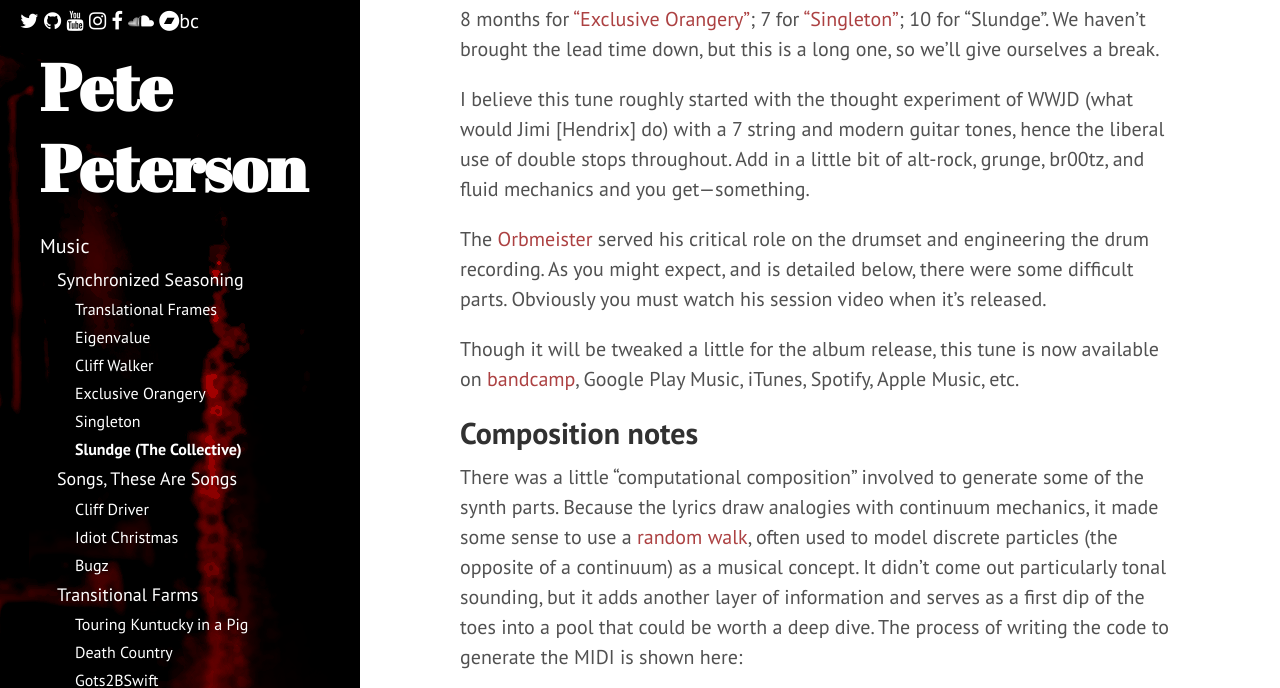
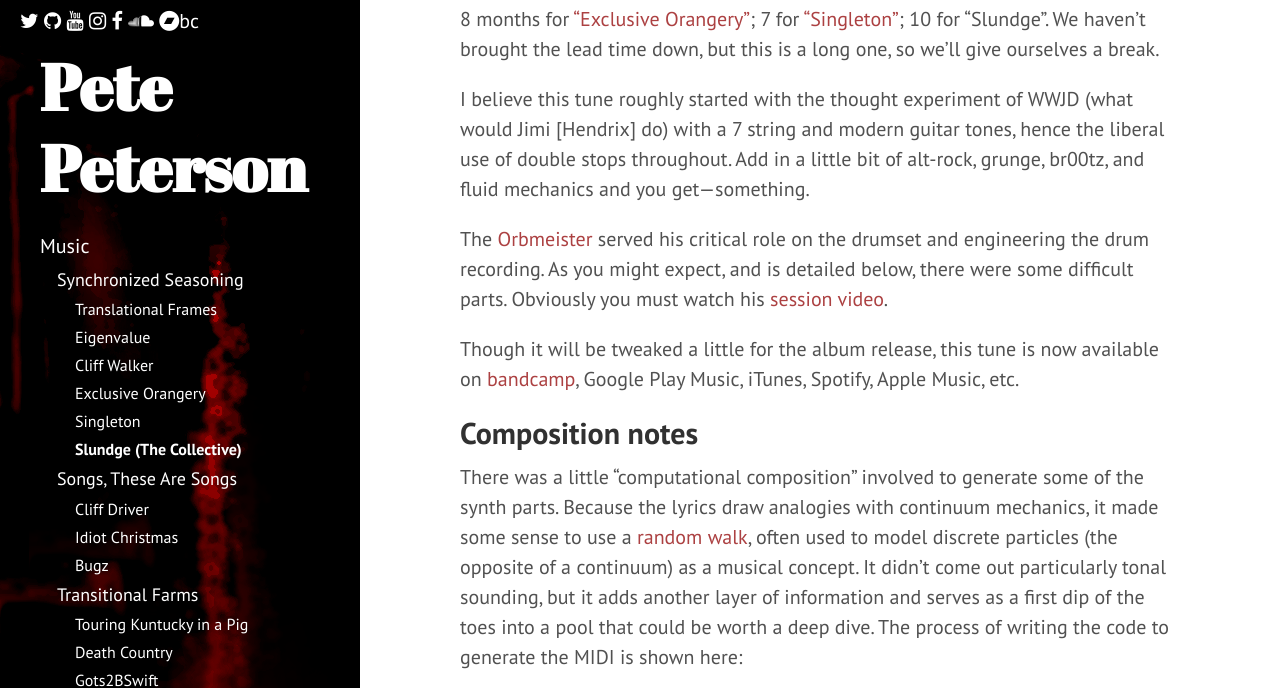
Before and after one commit to petepm/petepm.github.io, a Jekyll site: the page built from music/synchronized-seasoning/slundge.md, in a window 1280 px wide and 900 px high, scrolled down 425 px, cut to the strip 34-722 px from the top of the window. Built offline with Jekyll 4.4.1, drawn with Linux system fonts in a browser that asks for light colours; nearby versions of some CDN libraries; comment, search, counter and statistics services are not loaded.

Commit message:
Add Slundge drum session video link

```diff
--- a/music/synchronized-seasoning/slundge.md
+++ b/music/synchronized-seasoning/slundge.md
@@ -24,7 +24,8 @@ you get---something.
 The [Orbmeister](http://travisorbin.com) served his critical role on the drumset
 and engineering the drum recording.
 As you might expect, and is detailed below, there were some difficult parts.
-Obviously you must watch his session video when it's released.
+Obviously you must watch his
+[session video](https://www.youtube.com/watch?v=ZDAJBfFbBPE).
 
 Though it will be tweaked a little for the album release,
 this tune is now available on
```
